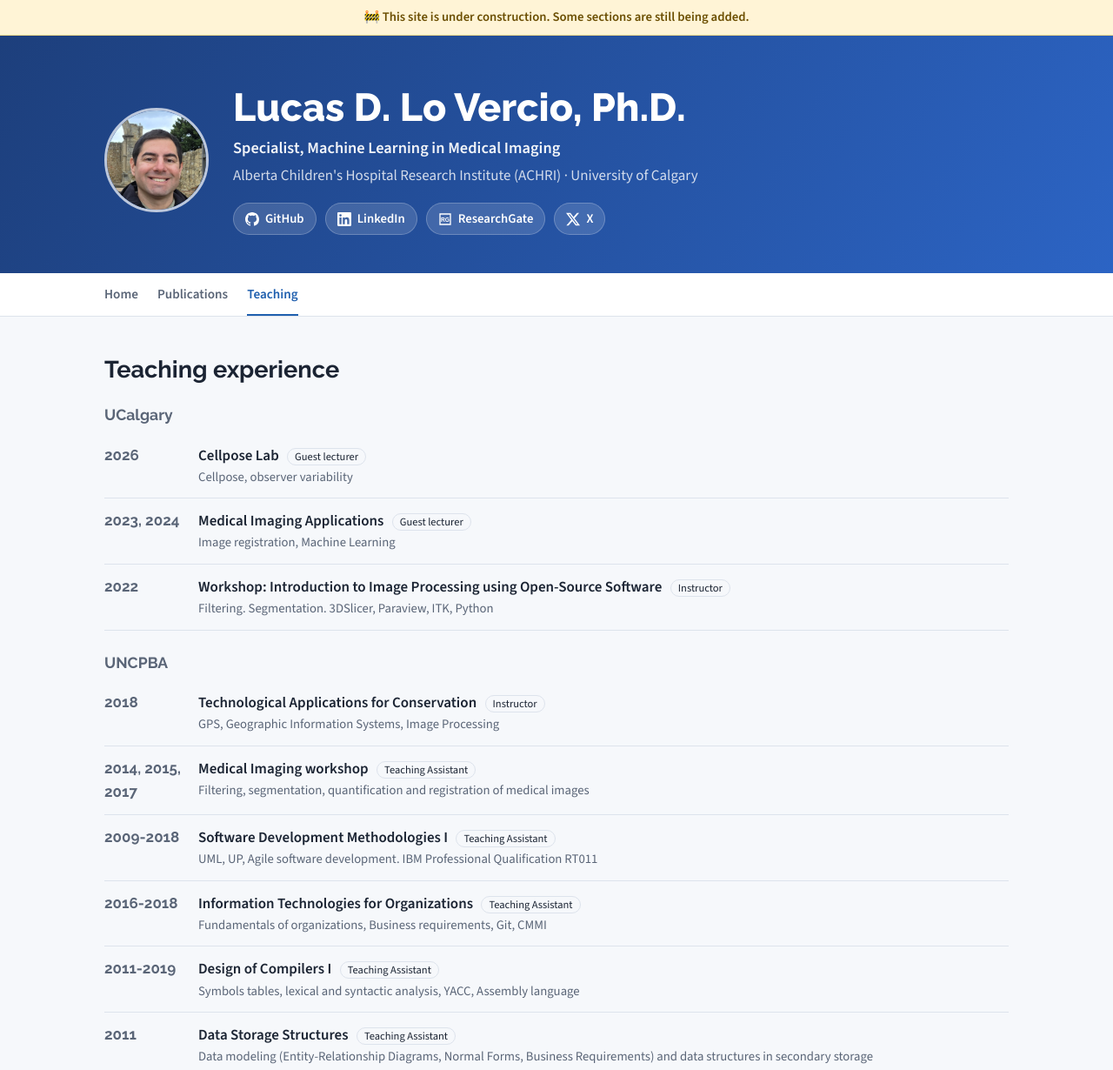
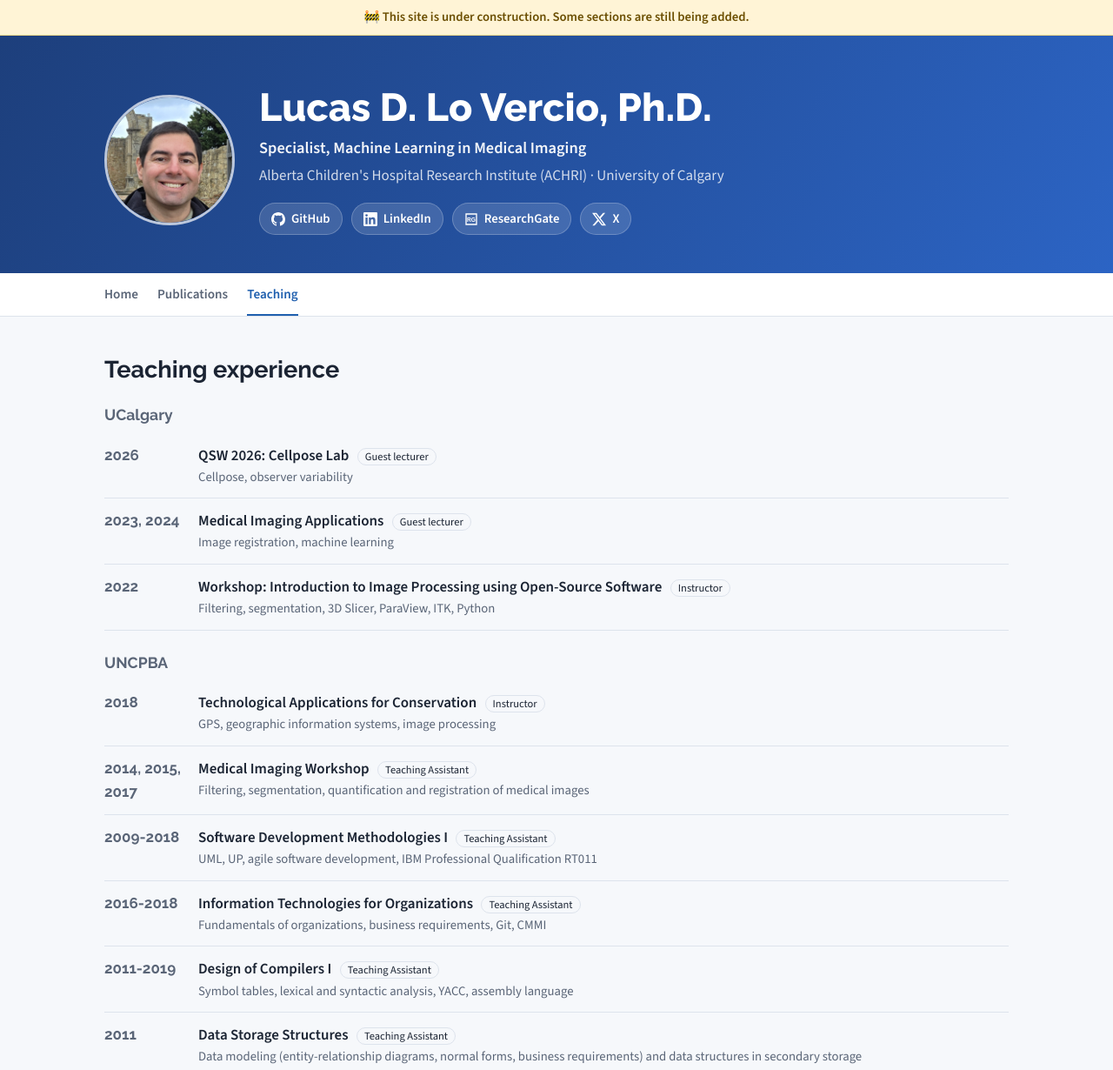
Before and after one commit to lucaslovercio/lucaslovercio.github.io, a plain HTML site: page teaching.html in a window 1280 px wide. Shown: the top 1230 px of the page at 87% size. Drawn offline with nearby package versions, Linux system fonts and the light colour scheme.

Commit message:
text verified

```diff
--- a/css/style.css
+++ b/css/style.css
@@ -66,7 +66,7 @@ h1, h2, h3 { font-family: var(--font-head); line-height: 1.2; margin: 0; }
 }
 .hero-inner { display: flex; gap: 28px; align-items: center; }
 .photo {
-  width: 120px; height: 120px; border-radius: 50%;
+  width: 150px; height: 150px; border-radius: 50%;
   object-fit: cover; border: 3px solid rgba(255,255,255,.7); flex: none;
 }
 .hero h1 { font-size: clamp(1.9rem, 4.5vw, 2.8rem); font-weight: 800; }
@@ -197,7 +197,7 @@ main section { padding: 44px 0 8px; scroll-margin-top: 48px; }
 @media (max-width: 720px) {
   .hero { padding: 36px 0 30px; }
   .hero-inner { flex-direction: column; align-items: flex-start; gap: 16px; }
-  .photo { width: 96px; height: 96px; }
+  .photo { width: 112px; height: 112px; }
   .about { grid-template-columns: 1fr; gap: 18px; }
   .grid { grid-template-columns: 1fr; }
   .pub { grid-template-columns: 1fr; gap: 2px; }
--- a/js/data.js
+++ b/js/data.js
@@ -39,19 +39,19 @@ window.SITE = {
       id: "microscopy",
       group: "research",
       title: "Microscopy & developmental biology",
-      blurb: "Deep-learning segmentation, registration and quantification of light-sheet and fluorescence microscopy, and the data infrastructure behind it. University of Calgary."
+      blurb: "Deep-learning segmentation, registration and quantification of fluorescence microscopy, and the data infrastructure behind it. University of Calgary."
     },
     {
       id: "ultrasound",
       group: "research",
       title: "Cardiovascular ultrasound",
-      blurb: "Segmentation and measurement of the vessel wall in intravascular (IVUS) and carotid ultrasound. My Ph.D. work at PLADEMA (UNCPBA–CONICET, Argentina)."
+      blurb: "Segmentation and measurement of the vessel wall in vascular ultrasound. PLADEMA (UNCPBA–CONICET)."
     },
     {
       id: "remote",
       group: "research",
       title: "Remote sensing & satellite imagery",
-      blurb: "Machine learning on Landsat and radar data for environmental monitoring."
+      blurb: "Machine learning on satellite imagery."
     },
     {
       id: "teaching",
@@ -71,10 +71,10 @@ window.SITE = {
      note:   optional one-line remark                                 */
   repos: [
     {
-      name: "IVUSprocessing",
+      name: "IVUS Processing",
       url: "https://github.com/lucaslovercio/IVUSprocessing",
       area: "ultrasound",
-      description: "Classification and segmentation of the vessel wall in intravascular ultrasound: feature selection, SVM layer classification, Random Forest detection of morphological structures and lumen / media-adventitia contours.",
+      description: "Segmentation of the vessel wall in intravascular ultrasound (IVUS).",
       language: "MATLAB",
       tags: ["SVM", "Random Forest", "Feature selection", "Imbalanced data", "Segmentation"],
       papers: ["ijcars2016", "spie2017rf", "cmpb2019"],
@@ -93,10 +93,10 @@ window.SITE = {
       note: "Co-developed with H. L. Manterola"
     },
     {
-      name: "LSMprocessing",
+      name: "LSFM Processing",
       url: "https://github.com/lucaslovercio/LSMprocessing",
       area: "microscopy",
-      description: "Light-sheet microscopy pipeline for mouse embryos: CNN segmentation of tissues, nuclei and proliferating cells, groupwise registration and proliferation atlases by age.",
+      description: "Light-sheet microscopy pipeline for mouse embryos: CNN-based segmentation of tissues, nuclei and proliferating cells, groupwise registration and proliferation atlases by age.",
       language: "Python",
       tags: ["CNNs", "U-Net", "Segmentation", "Image registration"],
       papers: ["ieee2022", "dev2025"],
@@ -104,21 +104,21 @@ window.SITE = {
       note: ""
     },
     {
-      name: "ACHRI_Workshop_Cellpose",
+      name: "Cellpose Workshop (ACHRI)",
       url: "https://github.com/lucaslovercio/ACHRI_Workshop_Cellpose",
       area: "microscopy",
-      description: "Scripts to segment and quantify cells with Cellpose (area, perimeter, eccentricity, compactness) and to re-train models, selecting the best one by Aggregated Jaccard Index.",
+      description: "Scripts to segment and quantify cells with Cellpose. Tailored projects for ACHRI labs.",
       language: "Python",
-      tags: ["Cellpose", "CNNs", "Segmentation", "Quantification"],
+      tags: ["Cellpose", "Segmentation", "Quantification"],
       papers: [],
       thumb: "assets/thumbs/cellpose_workshop.png",
       note: ""
     },
     {
-      name: "BHlab-Metadata-DB",
+      name: "Imaging Metadata DB",
       url: "https://github.com/lucaslovercio/BHlab-Metadata-DB",
       area: "microscopy",
-      description: "Relational database that keeps the metadata of the imaging scans of the Hallgrímsson lab.",
+      description: "Relational database modeling the imaging scans of the Hallgrímsson lab.",
       language: "SQL",
       tags: ["Databases", "Data management"],
       papers: [],
@@ -126,7 +126,7 @@ window.SITE = {
       note: ""
     },
     {
-      name: "lumberjack_qgis_plugin",
+      name: "Lumberjack: QGIS Plugin",
       url: "https://github.com/carobrus/lumberjack_qgis_plugin",
       area: "remote",
       description: "QGIS plugin that corrects radar digital elevation models by detecting trees in Landsat imagery with machine learning.",
@@ -137,10 +137,10 @@ window.SITE = {
       note: "By C. Bruscantini"
     },
     {
-      name: "WorkshopImageProcessing",
+      name: "Workshop: Image Processing using Open-Source Software",
       url: "https://github.com/lucaslovercio/WorkshopImageProcessing",
       area: "teaching",
-      description: "Introduction to automatic image processing for McCaig Institute trainees, with graphical tools and programming libraries: filtering and segmentation with 3D Slicer, ParaView, ITK and Python.",
+      description: "Introduction to automatic image processing for McCaig Institute trainees, with graphical tools and programming libraries.",
       language: "Python",
       tags: ["Segmentation", "3D Slicer", "ITK"],
       papers: [],
@@ -148,10 +148,10 @@ window.SITE = {
       note: "University of Calgary, 2022"
     },
     {
-      name: "QSW2026-CellposeLab",
+      name: "QSW2026: Cellpose Lab",
       url: "https://github.com/lucaslovercio/QSW2026-CellposeLab",
       area: "teaching",
-      description: "Cellpose lab for QSW 2026: from a pre-trained nuclei model to re-trained models on fluorescence images, ready to run in Google Colab.",
+      description: "Hands-on Cellpose lab at the Quantitative Superresolution Microscopy Workshop (QSW) 2026.",
       language: "Python",
       tags: ["Cellpose", "Segmentation"],
       papers: [],
@@ -159,13 +159,13 @@ window.SITE = {
       note: "University of Calgary, May 2026"
     },
     {
-      name: "SpinalCordAnalysis",
+      name: "Spinal Cord Analysis",
       url: "https://github.com/lucaslovercio/SpinalCordAnalysis",
       area: "microscopy",
-      description: "Spinal cord analysis: thickness and gene expression",
+      description: "Semi-automatic tool for spinal cord analysis: thickness and gene expression.",
       language: "MATLAB",
       tags: ["Segmentation", "Thickness measurement"],
-      papers: [],
+      papers: ["aarti2026"],
       thumb: "",
       note: "Based on cimtool"
     }
@@ -173,13 +173,17 @@ window.SITE = {
 
   /* -------------------------------------------------------------- */
   /* Publications.
-     type: "journal" | "tutorial" | "conference"
+     type: "journal" | "tutorial" | "conference" | "preprint"
      doi:  without the https://doi.org/ prefix. If empty, the title
            links to a Google Scholar search instead.
      Authors: use "Lo Vercio" so your name is highlighted.
      featured:  true → also listed under "Featured research" on Home
      highlight: optional one-liner shown with featured papers         */
   publications: [
+    { key: "aarti2026", type: "preprint", year: 2026,
+      authors: "Kejriwal A and Kim M and Lo Vercio, L and Huang P",
+      title: "Context-dependent Foxa2 activity maintains floor plate fate and tunes Sonic hedgehog signaling to regulate neural progenitor differentiation",
+      venue: "bioRxiv", doi: "10.64898/2026.06.21.733624" },
     { key: "dauter", type: "journal", year: 2026,
       authors: "Dauter A, Malhi SK, Lo Vercio LD, et al., Hallgrímsson B",
       title: "Three-dimensional cellular dynamics and mandibular morphogenesis",
@@ -259,7 +263,7 @@ window.SITE = {
 
     { key: "cai2020", type: "conference", year: 2020,
       authors: "Bruscantini C, Lo Vercio L, Rinaldi P",
-      title: "Correction of radar digital elevation models using Landsat imagery through machine learning (in Spanish)",
+      title: "Corrección de modelos digitales de elevación radar con imágenes Landsat mediante aprendizaje automático (in Spanish)",
       venue: "Congreso Argentino de Agroinformática (CAI)", doi: "" },
 
     { key: "spie2017rf", type: "conference", year: 2017,
@@ -281,46 +285,46 @@ window.SITE = {
   teaching_courses: [
     {
       key: "qsw2026", role: "Guest lecturer", year: "2026",
-      title: "Cellpose Lab", topics: "Cellpose, observer variability", university: "UCalgary"
+      title: "QSW 2026: Cellpose Lab", topics: "Cellpose, observer variability", university: "UCalgary"
     },
     {
       key: "mdsc68911", role: "Guest lecturer", year: "2023,2024",
-      title: "Medical Imaging Applications", topics: "Image registration, Machine Learning", university: "UCalgary"
+      title: "Medical Imaging Applications", topics: "Image registration, machine learning", university: "UCalgary"
     },
     {
       key: "improcess", role: "Instructor", year: "2022",
       title: "Workshop: Introduction to Image Processing using Open-Source Software",
-      topics: "Filtering. Segmentation. 3DSlicer, Paraview, ITK, Python", university: "UCalgary"
+      topics: "Filtering, segmentation, 3D Slicer, ParaView, ITK, Python", university: "UCalgary"
     },
     {
       key: "custodios", role: "Instructor", year: "2018",
       title: "Technological Applications for Conservation",
-      topics: "GPS, Geographic Information Systems, Image Processing", university: "UNCPBA"
+      topics: "GPS, geographic information systems, image processing", university: "UNCPBA"
     },
     {
       key: "tim", role: "Teaching Assistant", year: "2014, 2015, 2017",
-      title: "Medical Imaging workshop",
+      title: "Medical Imaging Workshop",
       topics: "Filtering, segmentation, quantification and registration of medical images", university: "UNCPBA"
     },
     {
       key: "metodologias", role: "Teaching Assistant", year: "2009-2018",
       title: "Software Development Methodologies I",
-      topics: "UML, UP, Agile software development. IBM Professional Qualification RT011", university: "UNCPBA"
+      topics: "UML, UP, agile software development, IBM Professional Qualification RT011", university: "UNCPBA"
     },
     {
       key: "tio", role: "Teaching Assistant", year: "2016-2018",
       title: "Information Technologies for Organizations",
-      topics: "Fundamentals of organizations, Business requirements, Git, CMMI", university: "UNCPBA"
+      topics: "Fundamentals of organizations, business requirements, Git, CMMI", university: "UNCPBA"
     },
     {
       key: "compiladores", role: "Teaching Assistant", year: "2011-2019",
       title: "Design of Compilers I",
-      topics: "Symbols tables, lexical and syntactic analysis, YACC, Assembly language", university: "UNCPBA"
+      topics: "Symbol tables, lexical and syntactic analysis, YACC, assembly language", university: "UNCPBA"
     },
     {
       key: "estructuras-tupar", role: "Teaching Assistant", year: "2011",
       title: "Data Storage Structures",
-      topics: "Data modeling (Entity-Relationship Diagrams, Normal Forms, Business Requirements) and data structures in secondary storage",
+      topics: "Data modeling (entity-relationship diagrams, normal forms, business requirements) and data structures in secondary storage",
       university: "UNCPBA"
     },
   ]
--- a/js/main.js
+++ b/js/main.js
@@ -147,7 +147,7 @@
 
   /* Full list (Publications page) */
   if ($("pubs")) {
-    const GROUPS = [["journal", "Journal articles"], ["tutorial", "Tutorials & reviews"], ["conference", "Selected conference papers"]];
+    const GROUPS = [["journal", "Journal articles"], ["tutorial", "Tutorials & reviews"], ["conference", "Selected conference papers"], ["preprint", "Preprints"]];
     $("pubs").innerHTML = GROUPS.map(([type, label]) => {
       const list = S.publications.filter((p) => p.type === type).sort((a, b) => b.year - a.year);
       if (!list.length) return "";
```
